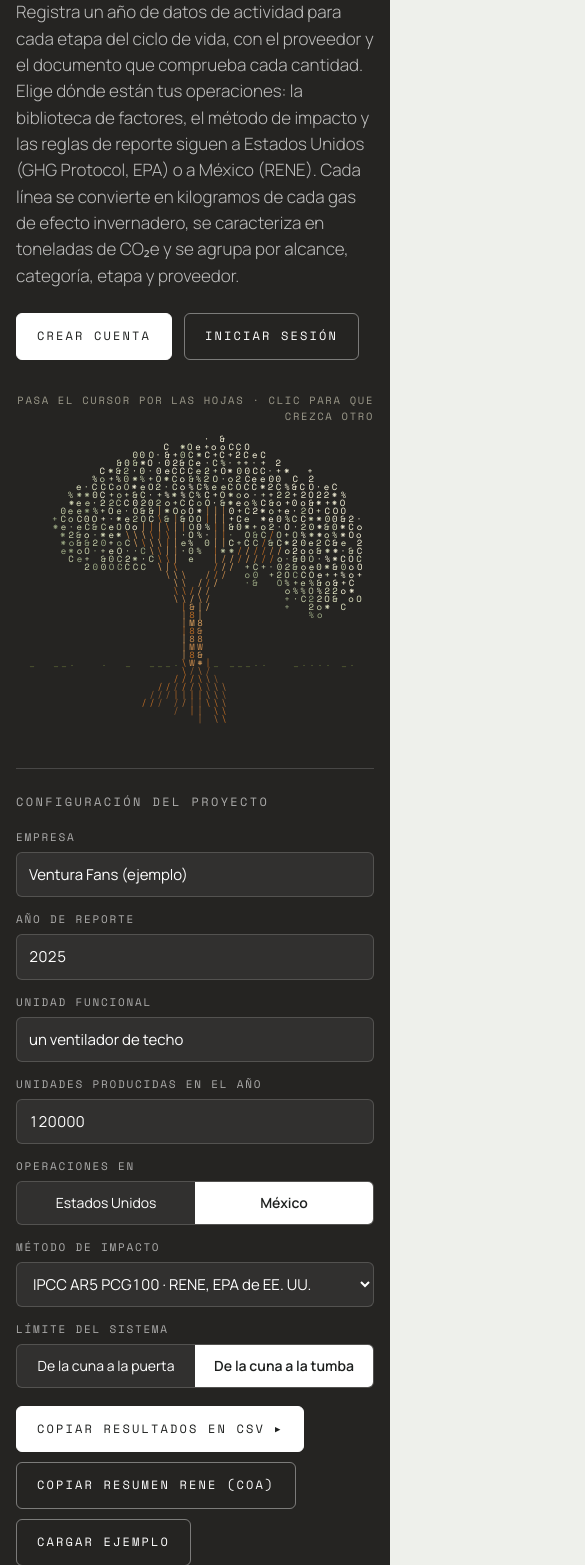
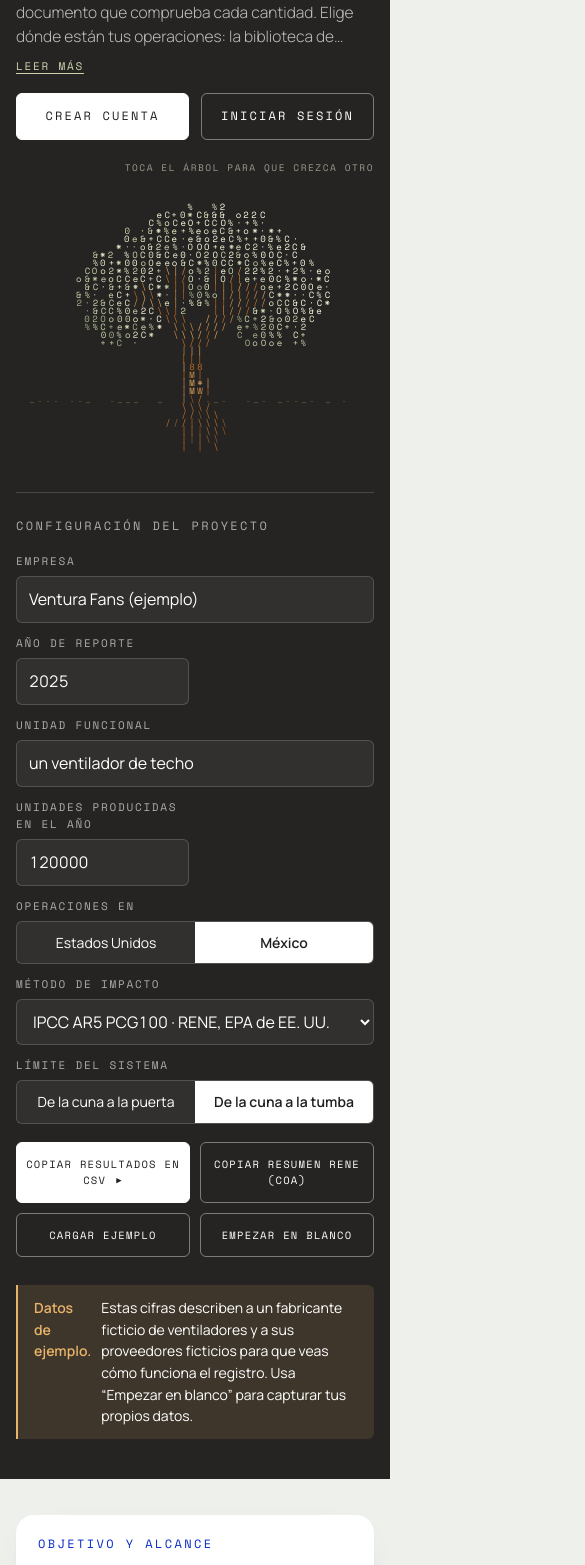
Before and after one commit to jhmonarrez-ops/CO2Trace-platform, a plain HTML site: page index.html in a window 390 px wide. Shown: the part 316-1881 px from the top of the page, 585 px wide, since content can reach past the window. Drawn offline with nearby package versions, Linux system fonts and the light colour scheme; animation ran at ten frames a second.

Commit message:
Phone layout: ledger lines as labelled cards, shorter hero text, two-up setup and KPIs, tap wording on touch screens
Co-Authored-By: Claude Opus 5.5 <noreply@anthropic.com>

```diff
--- a/index.html
+++ b/index.html
@@ -430,7 +430,7 @@ table.inv { min-width: 0; font-size: 13px; }
 table.inv td.num { white-space: nowrap; }
 table.inv tr.sum td { font-weight: 600; border-top: 1px solid var(--line); }
 ul.checks { list-style: none; margin: 0; padding: 0; display: grid; gap: 6px; font-size: 13px; }
-ul.checks li { display: grid; grid-template-columns: 76px minmax(0, 1fr); gap: 10px; align-items: baseline; padding: 8px 10px; border-radius: 8px; background: var(--surface-2); }
+ul.checks li { display: grid; grid-template-columns: 104px minmax(0, 1fr); gap: 10px; align-items: baseline; padding: 8px 10px; border-radius: 8px; background: var(--surface-2); }
 ul.checks .ck { font-family: var(--f-label); font-size: 10.5px; letter-spacing: .14em; text-transform: uppercase; }
 .ck-err .ck { color: var(--miss); }
 .ck-warn .ck { color: var(--warn); }
@@ -454,6 +454,63 @@ td.em.memo { color: var(--muted); font-style: italic; }
   .stage-total { grid-column: 1 / -1; text-align: left; }
 }
 @media (prefers-reduced-motion: reduce) { .fill, .meter i, .g-col i { transition: none; } }
+
+/* Touch screens: say "tap" instead of "hover" */
+.on-touch { display: none; }
+@media (hover: none) { .on-hover { display: none; } .on-touch { display: inline; } }
+.more-btn { display: none; }
+
+/* Phones */
+@media (max-width: 640px) {
+  input, select, textarea { font-size: 16px !important; }   /* below 16px iOS zooms in on focus */
+  .hero-in { padding-top: 28px; gap: 32px; }
+  .hero-copy { gap: 20px; }
+  .hero-text { gap: 18px; }
+  .hero-text .eyebrow { font-size: 10.5px; letter-spacing: .14em; }
+  .lede { font-size: 15.5px; display: -webkit-box; -webkit-box-orient: vertical; -webkit-line-clamp: 4; line-clamp: 4; overflow: hidden; }
+  .lede.open { display: block; -webkit-line-clamp: none; line-clamp: none; }
+  .more-btn { display: inline-block; margin-top: -8px; padding: 0; border: 0; background: none; color: var(--hero-accent); font-family: var(--f-label); font-size: 11px; letter-spacing: .16em; text-transform: uppercase; text-decoration: underline; text-underline-offset: 3px; cursor: pointer; }
+  .hero-actions { display: grid; grid-template-columns: 1fr 1fr; width: 100%; }
+  .hero-actions .btn { padding-inline: 10px; text-align: center; }
+  .tree-panel { min-height: 300px; }
+  .tree-cap { font-size: 9.5px; }
+  /* project setup: short fields side by side */
+  .meta { grid-template-columns: repeat(2, minmax(0, 1fr)); gap: 12px; }
+  .meta > .field { grid-column: 1 / -1; }
+  .meta > .field:has(#year), .meta > .field:has(#fuQty) { grid-column: auto; }
+  .actions { display: grid; grid-template-columns: 1fr 1fr; }
+  .actions .btn { padding-inline: 8px; font-size: 10.5px; letter-spacing: .12em; text-align: center; }
+  .actions .btn { width: 100%; }
+  .actions .toast { grid-column: 1 / -1; }
+  #clearWrap { display: flex; gap: 6px; } #clearWrap .btn { flex: 1; }
+  /* KPIs two by two, total across */
+  .kpis { grid-template-columns: repeat(2, minmax(0, 1fr)); gap: 10px; }
+  .kpi { padding: 16px; border-radius: 14px; }
+  .kpi.total, .kpi:last-child:nth-child(even) { grid-column: 1 / -1; }
+  .kpi .v { font-size: 26px; }
+  .kpi .k { font-size: 10px; letter-spacing: .12em; }
+  .donut-wrap { grid-template-columns: minmax(0, 1fr); justify-items: center; }
+  .donut-legend { width: 100%; }
+  .g-sum { grid-template-columns: repeat(2, minmax(0, 1fr)); }
+  ul.checks li { grid-template-columns: minmax(0, 1fr); gap: 4px; }
+  /* ledger: each line becomes a card with labelled fields */
+  table.ledger { min-width: 0; display: block; }
+  table.ledger thead, table.ledger colgroup { display: none; }
+  table.ledger tbody { display: block; }
+  table.ledger tr.main { display: grid; grid-template-columns: repeat(2, minmax(0, 1fr)); gap: 10px; padding: 16px; border-bottom: 1px solid var(--line); position: relative; }
+  table.ledger tr.main.open { border-bottom-color: transparent; padding-bottom: 8px; }
+  table.ledger tr.main > td { display: block; padding: 0; border: 0; min-width: 0; }
+  table.ledger tr.main > td[data-l]::before { content: attr(data-l); display: block; margin-bottom: 4px; font-family: var(--f-label); font-size: 10px; letter-spacing: .14em; text-transform: uppercase; color: var(--slate); }
+  table.ledger td.c-act, table.ledger td.c-per { grid-column: 1 / -1; }
+  table.ledger td.c-act { padding-right: 36px; }
+  table.ledger td.c-x { position: absolute; top: 10px; right: 8px; }
+  table.ledger td.c-x .icon-btn { min-width: 36px; height: 36px; }
+  table.ledger td.em { text-align: left; font-size: 20px; align-self: end; }
+  table.ledger td .unit { display: block; padding: 9px 0; }
+  table.ledger .mm select { padding-inline: 8px; flex: 1; }
+  table.ledger tr.ev-row { display: block; }
+  table.ledger tr.ev-row > td { display: block; padding: 0 16px 16px; }
+}
 </style>
 </head>
 <body>
@@ -534,7 +591,8 @@ td.em.memo { color: var(--muted); font-style: italic; }
       <div class="hero-text">
         <div class="eyebrow" data-es="Análisis de ciclo de vida · GHG Protocol · RENE México · ISO 14040/14067">Life cycle assessment · GHG Protocol · RENE México · ISO 14040/14067</div>
         <h1 data-es="Rastrea cada tonelada, &lt;em&gt;de la cuna a la tumba.&lt;/em&gt;">Trace every tonne, <em>from cradle to grave.</em></h1>
-        <p class="lede" data-es="Registra un año de datos de actividad para cada etapa del ciclo de vida, con el proveedor y el documento que comprueba cada cantidad. Elige dónde están tus operaciones: la biblioteca de factores, el método de impacto y las reglas de reporte siguen a Estados Unidos (GHG Protocol, EPA) o a México (RENE). Cada línea se convierte en kilogramos de cada gas de efecto invernadero, se caracteriza en toneladas de CO₂e y se agrupa por alcance, categoría, etapa y proveedor.">Enter a year of activity data for each life-cycle stage, with the supplier and the document that proves each quantity. Choose where your operations are: the factor library, impact method and reporting rules follow the US (GHG Protocol, EPA) or México (RENE). Each line is converted to kilograms of each greenhouse gas, characterised to tonnes of CO₂e, and rolled up by scope, category, stage and supplier.</p>
+        <p class="lede" id="lede" data-es="Registra un año de datos de actividad para cada etapa del ciclo de vida, con el proveedor y el documento que comprueba cada cantidad. Elige dónde están tus operaciones: la biblioteca de factores, el método de impacto y las reglas de reporte siguen a Estados Unidos (GHG Protocol, EPA) o a México (RENE). Cada línea se convierte en kilogramos de cada gas de efecto invernadero, se caracteriza en toneladas de CO₂e y se agrupa por alcance, categoría, etapa y proveedor.">Enter a year of activity data for each life-cycle stage, with the supplier and the document that proves each quantity. Choose where your operations are: the factor library, impact method and reporting rules follow the US (GHG Protocol, EPA) or México (RENE). Each line is converted to kilograms of each greenhouse gas, characterised to tonnes of CO₂e, and rolled up by scope, category, stage and supplier.</p>
+        <button type="button" class="more-btn" id="ledeMore" aria-expanded="false" aria-controls="lede"><span class="t-open" data-es="Leer más">Read more</span><span class="t-close" data-es="Leer menos">Read less</span></button>
         <div class="hero-actions">
           <button type="button" class="btn primary" data-acct="create" data-es="Crear cuenta">Create account</button>
           <button type="button" class="btn" data-acct="signin" data-es="Iniciar sesión">Sign in</button>
@@ -542,7 +600,7 @@ td.em.memo { color: var(--muted); font-style: italic; }
       </div>
       <figure class="tree-panel" id="treePanel" title="Click to grow a new tree" data-es-title="Haz clic para que crezca otro árbol">
         <canvas id="treeCanvas" aria-hidden="true"></canvas>
-        <figcaption class="tree-cap" data-es="Pasa el cursor por las hojas · clic para que crezca otro">Hover the leaves · click to grow another</figcaption>
+        <figcaption class="tree-cap"><span class="on-hover" data-es="Pasa el cursor por las hojas · clic para que crezca otro">Hover the leaves · click to grow another</span><span class="on-touch" data-es="Toca el árbol para que crezca otro">Tap the tree to grow another</span></figcaption>
       </figure>
     </div>
     <div class="setup" id="projectSetup">
@@ -611,7 +669,7 @@ td.em.memo { color: var(--muted); font-style: italic; }
     <div class="stages" id="stages"></div>
   </section>
   <aside class="side" aria-labelledby="dashTitle">
-    <div class="side-title"><div class="kicker"><div class="eyebrow" data-es="02 · Resultados">02 · Results</div><h2 id="dashTitle" data-es="Tablero">Dashboard</h2></div><span class="note" data-es="Pasa el cursor sobre cualquier marca para ver los valores">Hover any mark for values</span></div>
+    <div class="side-title"><div class="kicker"><div class="eyebrow" data-es="02 · Resultados">02 · Results</div><h2 id="dashTitle" data-es="Tablero">Dashboard</h2></div><span class="note"><span class="on-hover" data-es="Pasa el cursor sobre cualquier marca para ver los valores">Hover any mark for values</span><span class="on-touch" data-es="Toca cualquier marca para ver los valores">Tap any mark for values</span></span></div>
     <section aria-label="Charts" data-es-aria-label="Gráficas" class="charts" id="charts"></section>
   </aside>
   </div>
@@ -1108,17 +1166,17 @@ td.em.memo { color: var(--muted); font-style: italic; }
       ? `<input id="${r.id}-unit" data-field="unit" type="text" value="${esc(r.unit)}" aria-label="${L('Unit', 'Unidad')}">`
       : `<span class="unit">${esc(r.unit)}</span>`;
     return `<tr class="main${open ? ' open' : ''}" data-id="${r.id}">
-      <td><select id="${r.id}-key" data-field="key" aria-label="${L('Activity', 'Actividad')}">${optionsHtml(r.key)}</select></td>
-      <td><input id="${r.id}-supplier" data-field="supplier" type="text" list="supplierList" value="${esc(r.supplier)}" placeholder="${L('Supplier', 'Proveedor')}" aria-label="${L('Supplier', 'Proveedor')}"></td>
-      <td><input id="${r.id}-note" data-field="note" type="text" value="${esc(r.note)}" placeholder="${L('Site, product or detail', 'Sitio, producto o detalle')}" aria-label="${L('Description', 'Descripción')}"></td>
-      <td><input id="${r.id}-qty" data-field="qty" class="num" type="number" step="any" min="0" value="${esc(r.qty)}" placeholder="0" aria-label="${L('Quantity', 'Cantidad')}"></td>
-      <td>${unitCell}</td>
-      <td><input id="${r.id}-ef" data-field="ef" class="num${edited ? ' edited' : ''}" type="number" step="any" value="${esc(ef)}" aria-label="${L('Emission factor, kg CO2e per unit', 'Factor de emisión, kg CO2e por unidad')}" title="${esc(efTitle)}"></td>
-      <td><select id="${r.id}-scope" data-field="scope" aria-label="${L('Scope', 'Alcance')}">${[1, 2, 3].map(s => `<option value="${s}"${+r.scope === s ? ' selected' : ''}>${SA(s)}</option>`).join('')}</select></td>
-      <td><div class="mm">${['m0', 'm1'].map((f, i) => `${i ? '<span aria-hidden="true">–</span>' : ''}<select id="${r.id}-${f}" data-field="${f}" aria-label="${i ? L('Last month of activity', 'Último mes de actividad') : L('First month of activity', 'Primer mes de actividad')}">${MONTHS.map((m, j) => `<option value="${j}"${mSpan(r)[i] === j ? ' selected' : ''}>${m}</option>`).join('')}</select>`).join('')}</div></td>
-      <td class="em r${out ? ' memo' : ''}" data-em${out ? ' title="Outside the scopes under the GHG Protocol: reported separately, not in the total"' : ''}>${fmtT(emis(r))}${out ? '*' : ''}</td>
-      <td data-chip>${chipHtml(r)}</td>
-      <td><button type="button" class="icon-btn" data-remove aria-label="${L('Remove line', 'Quitar línea')}">×</button></td>
+      <td class="c-act" data-l="${L('Activity', 'Actividad')}"><select id="${r.id}-key" data-field="key" aria-label="${L('Activity', 'Actividad')}">${optionsHtml(r.key)}</select></td>
+      <td data-l="${L('Supplier', 'Proveedor')}"><input id="${r.id}-supplier" data-field="supplier" type="text" list="supplierList" value="${esc(r.supplier)}" placeholder="${L('Supplier', 'Proveedor')}" aria-label="${L('Supplier', 'Proveedor')}"></td>
+      <td data-l="${L('Description', 'Descripción')}"><input id="${r.id}-note" data-field="note" type="text" value="${esc(r.note)}" placeholder="${L('Site, product or detail', 'Sitio, producto o detalle')}" aria-label="${L('Description', 'Descripción')}"></td>
+      <td data-l="${L('Quantity', 'Cantidad')}"><input id="${r.id}-qty" data-field="qty" class="num" type="number" step="any" min="0" value="${esc(r.qty)}" placeholder="0" aria-label="${L('Quantity', 'Cantidad')}"></td>
+      <td data-l="${L('Unit', 'Unidad')}">${unitCell}</td>
+      <td data-l="${L('kg CO₂e / unit', 'kg CO₂e / unidad')}"><input id="${r.id}-ef" data-field="ef" class="num${edited ? ' edited' : ''}" type="number" step="any" value="${esc(ef)}" aria-label="${L('Emission factor, kg CO2e per unit', 'Factor de emisión, kg CO2e por unidad')}" title="${esc(efTitle)}"></td>
+      <td data-l="${L('Scope', 'Alcance')}"><select id="${r.id}-scope" data-field="scope" aria-label="${L('Scope', 'Alcance')}">${[1, 2, 3].map(s => `<option value="${s}"${+r.scope === s ? ' selected' : ''}>${SA(s)}</option>`).join('')}</select></td>
+      <td class="c-per" data-l="${L('Months', 'Meses')}"><div class="mm">${['m0', 'm1'].map((f, i) => `${i ? '<span aria-hidden="true">–</span>' : ''}<select id="${r.id}-${f}" data-field="${f}" aria-label="${i ? L('Last month of activity', 'Último mes de actividad') : L('First month of activity', 'Primer mes de actividad')}">${MONTHS.map((m, j) => `<option value="${j}"${mSpan(r)[i] === j ? ' selected' : ''}>${m}</option>`).join('')}</select>`).join('')}</div></td>
+      <td class="em r${out ? ' memo' : ''}" data-l="t CO₂e" data-em${out ? ' title="Outside the scopes under the GHG Protocol: reported separately, not in the total"' : ''}>${fmtT(emis(r))}${out ? '*' : ''}</td>
+      <td data-l="${L('Evidence', 'Evidencia')}" data-chip>${chipHtml(r)}</td>
+      <td class="c-x"><button type="button" class="icon-btn" data-remove aria-label="${L('Remove line', 'Quitar línea')}">×</button></td>
     </tr>${open ? evHtml(r) : ''}`;
   }
 
@@ -1132,7 +1190,7 @@ td.em.memo { color: var(--muted); font-style: italic; }
           <div><h3 style="font-size:20px;font-weight:700">${esc(s.name)}${off ? `<span class="tag">${L('Excluded', 'Excluida')}</span>` : ''}</h3><div class="stage-hint">${esc(s.hint)}</div></div>
           <div class="stage-total"><div class="num" data-stage-total></div><div class="unit-l">t CO₂e</div></div>
         </div>
-        ${rows.length ? `<div class="table-scroll"><table>
+        ${rows.length ? `<div class="table-scroll"><table class="ledger">
           <colgroup><col class="col-act"><col class="col-sup"><col class="col-note"><col class="col-qty"><col class="col-unit"><col class="col-ef"><col class="col-scope"><col class="col-per"><col class="col-em"><col class="col-ev"><col class="col-x"></colgroup>
           <thead><tr><th>${L('Activity', 'Actividad')}</th><th>${L('Supplier', 'Proveedor')}</th><th>${L('Description', 'Descripción')}</th><th class="r">${L('Quantity', 'Cantidad')}</th><th>${L('Unit', 'Unidad')}</th><th class="r">${L('kg CO₂e / unit', 'kg CO₂e / unidad')}</th><th>${L('Scope', 'Alcance')}</th><th>${L('Months', 'Meses')}</th><th class="r">t CO₂e</th><th>${L('Evidence', 'Evidencia')}</th><th><span class="vh">${L('Remove', 'Quitar')}</span></th></tr></thead>
           <tbody>${rows.map(rowHtml).join('')}</tbody></table></div>`
@@ -2247,6 +2305,12 @@ td.em.memo { color: var(--muted); font-style: italic; }
   if (document.fonts && document.fonts.ready) document.fonts.ready.then(kick);
 })();
 
+// Phones: the hero paragraph is clamped to four lines with a Read more toggle
+(function () {
+  const btn = document.getElementById('ledeMore'), lede = document.getElementById('lede'); if (!btn || !lede) return;
+  btn.addEventListener('click', () => { const on = !lede.classList.contains('open'); lede.classList.toggle('open', on); btn.setAttribute('aria-expanded', on); });
+})();
+
 // Account buttons: accounts are not live yet, so the dialog explains what is coming
 (function () {
   const dlg = document.getElementById('acctDlg'); if (!dlg) return;
```
Also changed, not shown: CLAUDE.md (+1 -0 lines).
